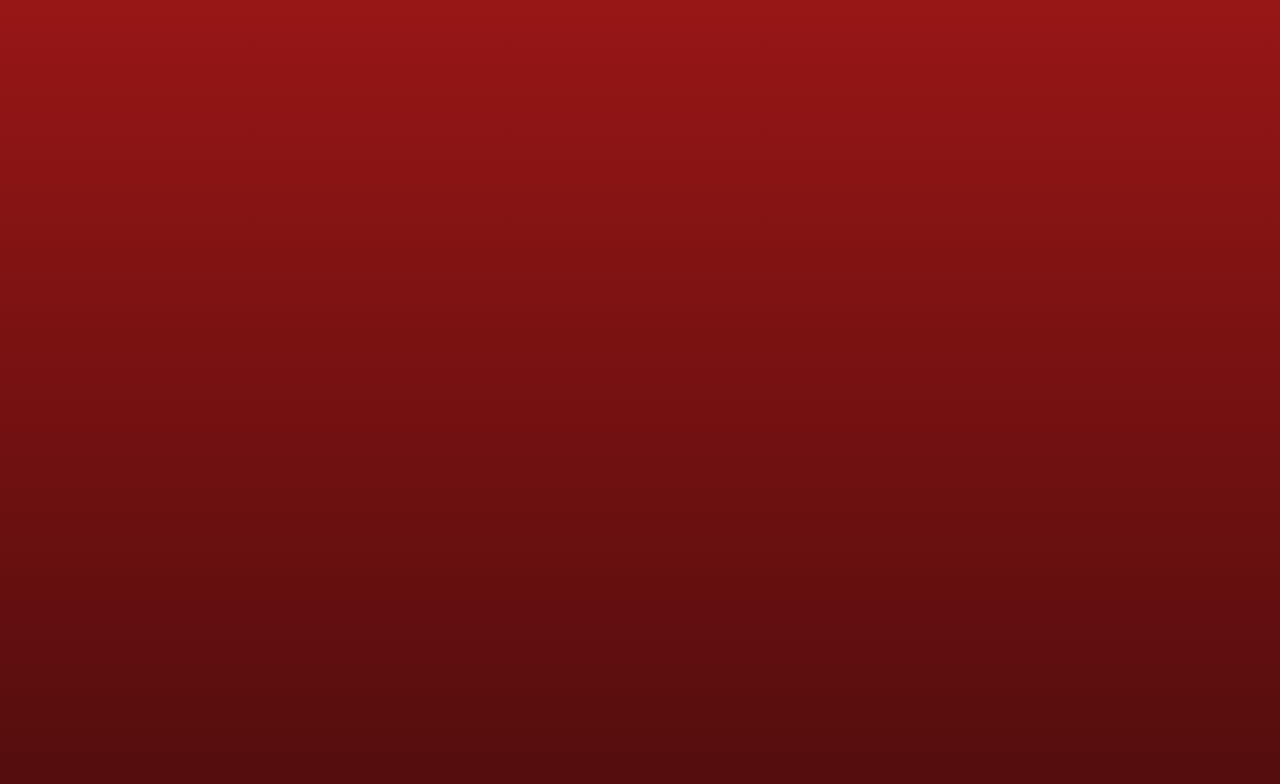
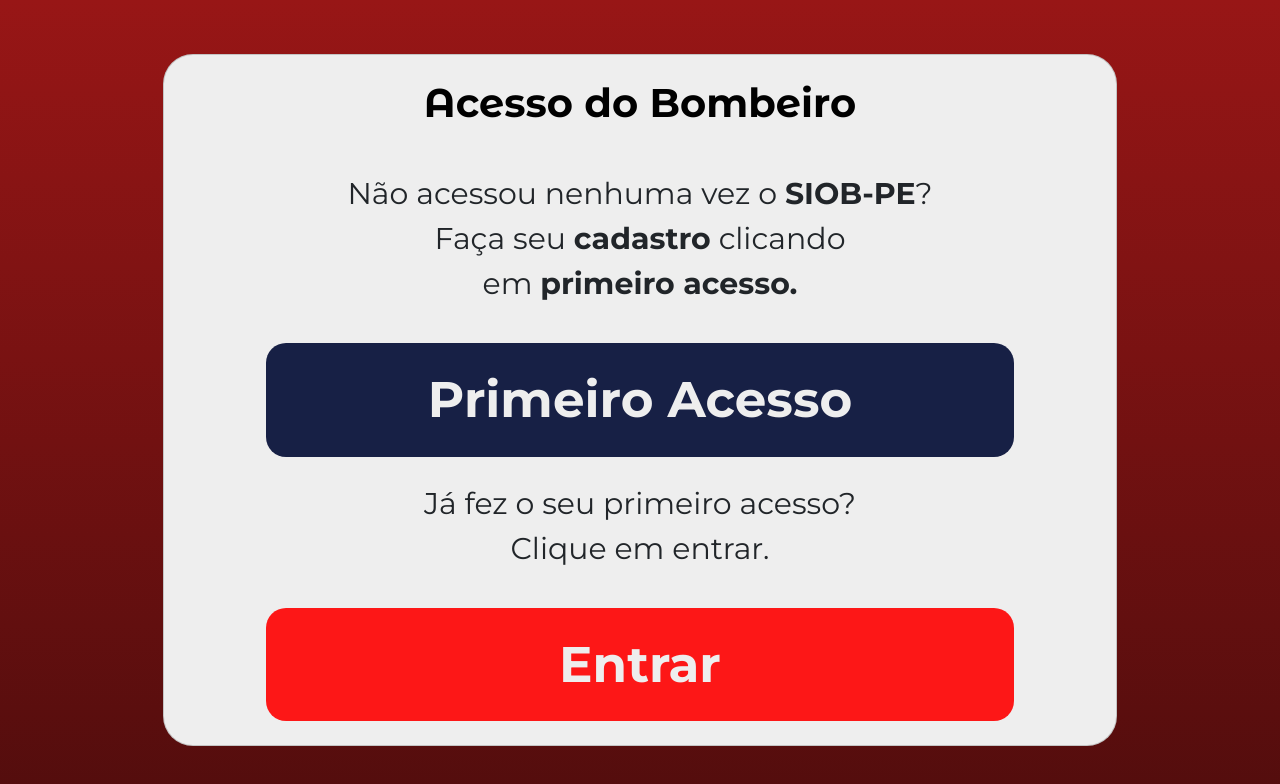
Before and after one commit to SIOB-PE/Front-End-SIOB, a React (Vite) app: page / in a window 1280 px wide. Shown: the top 784 px of the page. Built offline with nearby package versions, Linux system fonts and the light colour scheme.

Commit message:
criacao da primeira pagina da aplicacao

```diff
--- a/index.html
+++ b/index.html
@@ -1,13 +1,24 @@
 <!doctype html>
 <html lang="en">
+
 <head>
   <meta charset="UTF-8" />
   <link rel="icon" type="image/svg+xml" href="/vite.svg" />
+
+  <link rel="preconnect" href="https://fonts.googleapis.com">
+  <link rel="preconnect" href="https://fonts.gstatic.com" crossorigin>
+
   <meta name="viewport" content="width=device-width, initial-scale=1.0" />
+
+  <link
+    href="https://fonts.googleapis.com/css2?family=Montserrat+Alternates:ital,wght@0,100;0,200;0,300;0,400;0,500;0,600;0,700;0,800;0,900;1,100;1,200;1,300;1,400;1,500;1,600;1,700;1,800;1,900&family=Montserrat:ital,wght@0,100..900;1,100..900&display=swap"
+    rel="stylesheet">
   <title>siob</title>
 </head>
+
 <body>
   <div id="root"></div>
   <script type="module" src="/src/main.tsx"></script>
 </body>
+
 </html>
--- a/src/App.tsx
+++ b/src/App.tsx
@@ -1,5 +1,7 @@
+import { FirstAccess } from "./Pages/FirstAccess/FirstAccess";
+
 export function App() {
   return (
-    <h1></h1>
+    <FirstAccess/>
   )
 }
--- /dev/null
+++ b/src/Pages/FirstAccess/FirstAccess.css
@@ -0,0 +1,52 @@
+.card{
+	background-color: #EEEEEE;
+	width: 59.625rem;
+	height: 43.25rem;
+	text-align: center;
+	color: #000;
+	border-radius: 30px;
+}
+
+.title-style{
+  font-family: "Montserrat Alternates", sans-serif;
+  font-weight: bold;
+  font-style: normal;
+  margin-bottom: 2.75rem;
+}
+
+.text-body{
+	font-size: 30px;
+	margin-bottom: 2.3125rem;
+}
+
+.button-first-access{
+	background-color: #000A33;
+	opacity: 90%;
+	width: 46.75rem;
+	height: 7.3125rem;
+	border: 0;
+	border-radius: 20px;
+
+	font-size: 50px;
+	font-weight: bold;
+	color: #EEEEEE;
+}
+
+.button-enter{
+	background-color: #FF0000;
+	opacity: 90%;
+	width: 46.75rem;
+	height: 7.3125rem;
+	border: 0;
+	border-radius: 20px;
+
+	font-size: 50px;
+	font-weight: bold;
+	color: #EEEEEE;
+}
+
+.button-enter:hover{
+	background-color: #A71414;
+
+
+}
--- /dev/null
+++ b/src/Pages/FirstAccess/FirstAccess.tsx
@@ -0,0 +1,31 @@
+import { Button, Card, Container } from "react-bootstrap";
+import './FirstAccess.css';
+
+export function FirstAccess() {
+	return (
+        <Container className="d-flex align-items-center justify-content-center vh-100">
+            <Card className="card p-4 d-flex align-items-center">
+
+                <h1 className="title-style">Acesso do Bombeiro</h1>
+				<p className="text-body">
+					Não acessou nenhuma vez o <b>SIOB-PE</b>? <br />
+					Faça seu <b>cadastro</b> clicando <br />
+					em <b>primeiro acesso.</b>
+				</p>
+
+				<Button className="button-first-access">
+					Primeiro Acesso
+				</Button>
+
+				<p className="text-body mt-4">
+					Já fez o seu primeiro acesso?<br />
+					Clique em entrar.
+				</p>
+
+				<Button className="button-enter">
+					Entrar
+				</Button>
+            </Card>
+        </Container>
+	);
+}
--- a/src/Pages/Login.tsx
+++ /dev/null
@@ -1,5 +0,0 @@
-export function Login () {
-	return(
-		<h1></h1>
-	);
-}
--- a/src/styles/index.css
+++ b/src/index.css
@@ -4,4 +4,9 @@
   background-repeat: no-repeat;
   background-size: cover;
   background-attachment: fixed;
+
+  font-family: "Montserrat", sans-serif;
+  font-optical-sizing: auto;
+  font-weight: normal;
+  font-style: normal;
 }
--- a/src/main.tsx
+++ b/src/main.tsx
@@ -1,7 +1,7 @@
 import { StrictMode } from 'react';
 import { createRoot } from 'react-dom/client';
 import 'bootstrap/dist/css/bootstrap.min.css';
-import './styles/index.css';
+import './index.css';
 import {App} from './App.tsx';
 
 
```
Also changed, not shown: src/Pages/login.css (deleted). Lines whose indentation alone changed are shown as unchanged.
